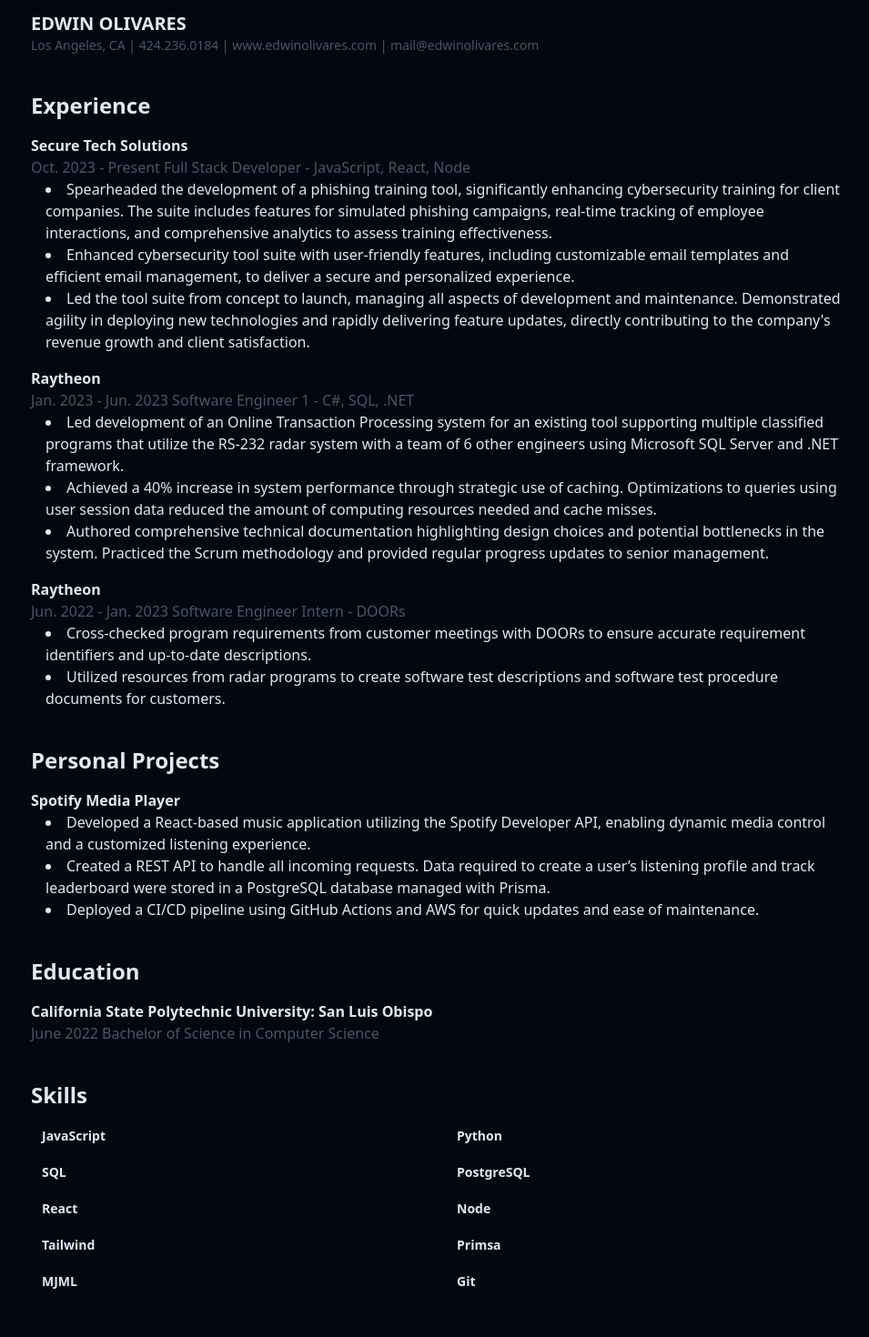
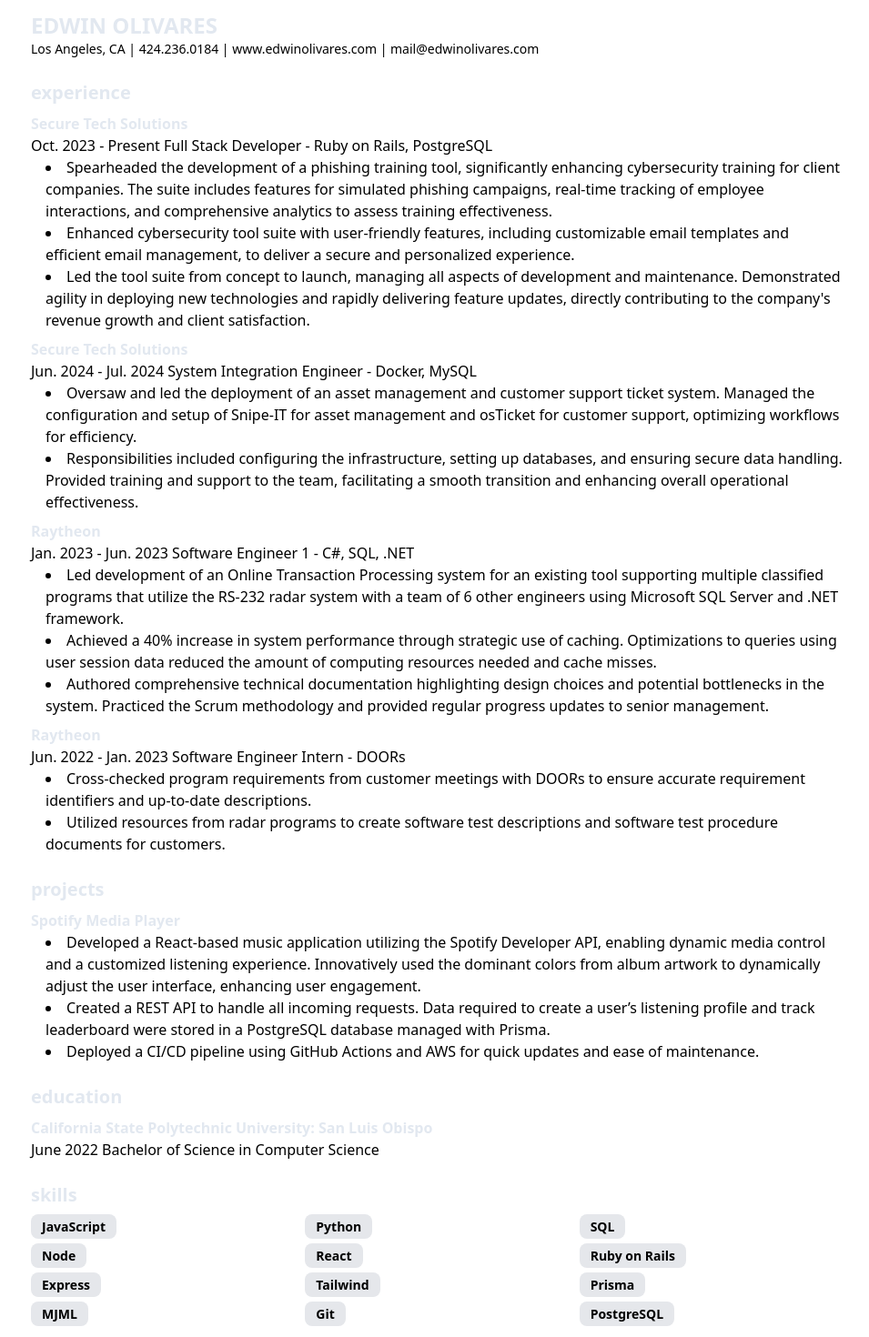
Before and after one commit to edolivar/personalWebsite, a React (Vite) app: page /Resume in a window 1280 px wide. Shown: the part 100-1570 px from the top of the page at 91% size, without its empty margins (158-1113 px from the left). Built offline with nearby package versions, Linux system fonts and the light colour scheme.

Commit message:
updating resume

```diff
--- a/src/Components/Resume.jsx
+++ b/src/Components/Resume.jsx
@@ -4,27 +4,27 @@
 function Resume() {
   return (
     <>
-      <div className="bg-gray-950 p-8">
+      <div className="bg-white p-8">
         <div className="max-w-4xl mx-auto">
           <div className="mt-4">
-            <p className="text-xl font-bold">EDWIN OLIVARES</p>
-            <p className="text-sm text-gray-600">
+            <p className="text-2xl font-bold">EDWIN OLIVARES</p>
+            <p className="text-sm text-black">
               Los Angeles, CA | 424.236.0184 |{' '}
-              <a href="http://www.edwinolivares.com" className="text-gray-600 hover:text-gray-300">
+              <a href="http://www.edwinolivares.com" className="text-black hover:underline">
                 www.edwinolivares.com
               </a>{' '}
               |{' '}
-              <a href="mailto:mail@edwinolivares.com" className="text-gray-600 hover:text-gray-300">
+              <a href="mailto:mail@edwinolivares.com" className="text-black hover:underline">
                 mail@edwinolivares.com
               </a>
             </p>
-            <h2 className="pt-10 text-2xl font-bold">Experience</h2>
-            <div className="mt-4">
+            <h2 className="pt-6 text-xl font-bold">experience</h2>
+            <div className="mt-2">
               <p className="font-bold">Secure Tech Solutions</p>
-              <p className="text-gray-600">
-                Oct. 2023 - Present Full Stack Developer - JavaScript, React, Node
+              <p className="text-black">
+                Oct. 2023 - Present Full Stack Developer - Ruby on Rails, PostgreSQL
               </p>
-              <ul className="list-disc list-inside ml-4">
+              <ul className="list-disc list-inside ml-4 text-black">
                 <li>
                   Spearheaded the development of a phishing training tool, significantly enhancing
                   cybersecurity training for client companies. The suite includes features for
@@ -44,12 +44,30 @@
                 </li>
               </ul>
             </div>
-            <div className="mt-4">
+            <div className="mt-2">
+              <p className="font-bold">Secure Tech Solutions</p>
+              <p className="text-black">
+                Jun. 2024 - Jul. 2024 System Integration Engineer - Docker, MySQL
+              </p>
+              <ul className="list-disc list-inside ml-4 text-black">
+                <li>
+                  Oversaw and led the deployment of an asset management and customer support ticket
+                  system. Managed the configuration and setup of Snipe-IT for asset management and
+                  osTicket for customer support, optimizing workflows for efficiency.
+                </li>
+                <li>
+                  Responsibilities included configuring the infrastructure, setting up databases,
+                  and ensuring secure data handling. Provided training and support to the team,
+                  facilitating a smooth transition and enhancing overall operational effectiveness.
+                </li>
+              </ul>
+            </div>
+            <div className="mt-2">
               <p className="font-bold">Raytheon</p>
-              <p className="text-gray-600">
+              <p className="text-black">
                 Jan. 2023 - Jun. 2023 Software Engineer 1 - C#, SQL, .NET
               </p>
-              <ul className="list-disc list-inside ml-4">
+              <ul className="list-disc list-inside ml-4 text-black">
                 <li>
                   Led development of an Online Transaction Processing system for an existing tool
                   supporting multiple classified programs that utilize the RS-232 radar system with
@@ -67,12 +85,10 @@
                 </li>
               </ul>
             </div>
-            <div className="mt-4">
+            <div className="mt-2">
               <p className="font-bold">Raytheon</p>
-              <p className="text-gray-600">
-                Jun. 2022 - Jan. 2023 Software Engineer Intern - DOORs
-              </p>
-              <ul className="list-disc list-inside ml-4">
+              <p className="text-black">Jun. 2022 - Jan. 2023 Software Engineer Intern - DOORs</p>
+              <ul className="list-disc list-inside ml-4 text-black">
                 <li>
                   Cross-checked program requirements from customer meetings with DOORs to ensure
                   accurate requirement identifiers and up-to-date descriptions.
@@ -83,13 +99,15 @@
                 </li>
               </ul>
             </div>
-            <h2 className="pt-10 text-2xl font-bold">Personal Projects</h2>
-            <div className="mt-4">
+            <h2 className="pt-6 text-xl font-bold">projects</h2>
+            <div className="mt-2">
               <p className="font-bold">Spotify Media Player</p>
-              <ul className="list-disc list-inside ml-4">
+              <ul className="list-disc list-inside ml-4 text-black">
                 <li>
                   Developed a React-based music application utilizing the Spotify Developer API,
-                  enabling dynamic media control and a customized listening experience.
+                  enabling dynamic media control and a customized listening experience. Innovatively
+                  used the dominant colors from album artwork to dynamically adjust the user
+                  interface, enhancing user engagement.
                 </li>
                 <li>
                   Created a REST API to handle all incoming requests. Data required to create a
@@ -102,62 +120,72 @@
                 </li>
               </ul>
             </div>
-            <h2 className="pt-10 text-2xl font-bold">Education</h2>
-            <div className="mt-4">
+            <h2 className="pt-6 text-xl font-bold">education</h2>
+            <div className="mt-2">
               <p className="font-bold">California State Polytechnic University: San Luis Obispo</p>
-              <p className="text-gray-600">June 2022 Bachelor of Science in Computer Science</p>
+              <p className="text-black">June 2022 Bachelor of Science in Computer Science</p>
             </div>
-            <div className="mt-10">
-              <h2 className="text-2xl font-bold mb-4">Skills</h2>
-              <ul className="grid grid-cols-2 gap-4">
+            <h2 className="pt-6 text-xl font-bold">skills</h2>
+            <div className="mt-2">
+              <ul className="grid grid-cols-3 gap-2 text-black">
                 <li>
-                  <span className="bg-gray-950 rounded-lg px-3 py-1 text-sm font-semibold">
+                  <span className="bg-gray-200 rounded-lg px-3 py-1 text-sm font-semibold">
                     JavaScript
                   </span>
                 </li>
                 <li>
-                  <span className="bg-gray-950 rounded-lg px-3 py-1 text-sm font-semibold">
+                  <span className="bg-gray-200 rounded-lg px-3 py-1 text-sm font-semibold">
                     Python
                   </span>
                 </li>
                 <li>
-                  <span className="bg-gray-950 rounded-lg px-3 py-1 text-sm font-semibold">
+                  <span className="bg-gray-200 rounded-lg px-3 py-1 text-sm font-semibold">
                     SQL
                   </span>
                 </li>
                 <li>
-                  <span className="bg-gray-950 rounded-lg px-3 py-1 text-sm font-semibold">
-                    PostgreSQL
+                  <span className="bg-gray-200 rounded-lg px-3 py-1 text-sm font-semibold">
+                    Node
                   </span>
                 </li>
                 <li>
-                  <span className="bg-gray-950 rounded-lg px-3 py-1 text-sm font-semibold">
+                  <span className="bg-gray-200 rounded-lg px-3 py-1 text-sm font-semibold">
                     React
                   </span>
                 </li>
                 <li>
-                  <span className="bg-gray-950 rounded-lg px-3 py-1 text-sm font-semibold">
-                    Node
+                  <span className="bg-gray-200 rounded-lg px-3 py-1 text-sm font-semibold">
+                    Ruby on Rails
                   </span>
                 </li>
                 <li>
-                  <span className="bg-gray-950 rounded-lg px-3 py-1 text-sm font-semibold">
+                  <span className="bg-gray-200 rounded-lg px-3 py-1 text-sm font-semibold">
+                    Express
+                  </span>
+                </li>
+                <li>
+                  <span className="bg-gray-200 rounded-lg px-3 py-1 text-sm font-semibold">
                     Tailwind
                   </span>
                 </li>
                 <li>
-                  <span className="bg-gray-950 rounded-lg px-3 py-1 text-sm font-semibold">
-                    Primsa
+                  <span className="bg-gray-200 rounded-lg px-3 py-1 text-sm font-semibold">
+                    Prisma
                   </span>
                 </li>
                 <li>
-                  <span className="bg-gray-950 rounded-lg px-3 py-1 text-sm font-semibold">
+                  <span className="bg-gray-200 rounded-lg px-3 py-1 text-sm font-semibold">
                     MJML
                   </span>
                 </li>
                 <li>
-                  <span className="bg-gray-950 rounded-lg px-3 py-1 text-sm font-semibold">
+                  <span className="bg-gray-200 rounded-lg px-3 py-1 text-sm font-semibold">
                     Git
+                  </span>
+                </li>
+                <li>
+                  <span className="bg-gray-200 rounded-lg px-3 py-1 text-sm font-semibold">
+                    PostgreSQL
                   </span>
                 </li>
                 {/* Add more skills as needed */}
```
